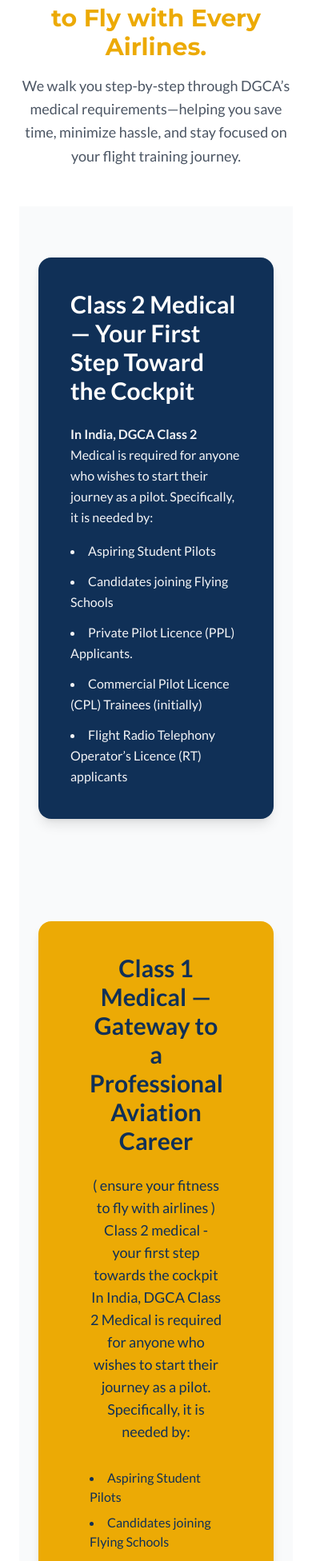
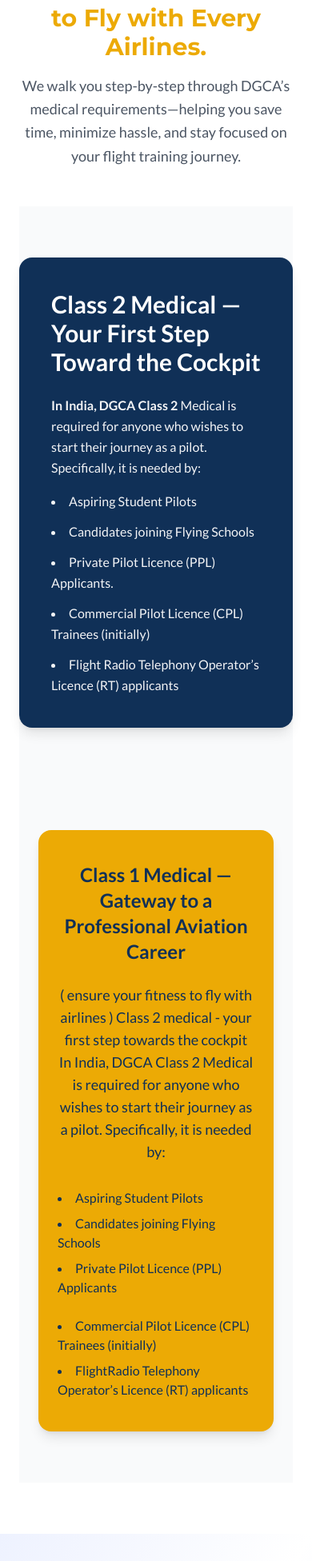
Before and after one commit to Ashish-Kaintura/starallianceaviation-, a React (Vite) app: page /class-12-medical in a window 390 px wide. Shown: the part 1131-3083 px from the top of the page at 80% size. Built offline with nearby package versions, Linux system fonts and the light colour scheme.

Commit message:
other banner

```diff
--- a/src/page/PilotTraning/ClassMedical.jsx
+++ b/src/page/PilotTraning/ClassMedical.jsx
@@ -84,7 +84,7 @@
         </div>
 
         {/* Class-2 Medical Section */}
-        <section className="px-6 py-16 bg-gray-50">
+        <section className="sm:px-6 py-16 bg-gray-50">
           <div className="max-w-6xl mx-auto bg-primary p-10 rounded-2xl shadow-lg hover:shadow-xl transition">
             <h3 className="text-3xl font-semibold text-white mb-6">
               Class 2 Medical — Your First Step Toward the Cockpit
@@ -123,10 +123,10 @@
 
         {/* 2 */}
         <section className="px-6 py-16 bg-gray-50">
-          <div className="max-w-6xl mx-auto bg-Secondary p-10 rounded-2xl shadow-lg hover:shadow-xl transition">
+          <div className="max-w-6xl mx-auto bg-Secondary py-10 rounded-2xl shadow-lg hover:shadow-xl transition">
             {/* Content */}
             <div className="relative z-10 max-w-5xl mx-auto px-6 text-primary text-center">
-              <h3 className="text-3xl md:text-4xl font-bold mb-6">
+              <h3 className="text-2xl sm:text-4xl font-bold mb-6">
                 Class 1 Medical — Gateway to a Professional Aviation Career
               </h3>
               <p className="max-w-3xl mx-auto text-lg mb-8">
--- a/src/page/PilotTraning/FLCRecencyFlying.jsx
+++ b/src/page/PilotTraning/FLCRecencyFlying.jsx
@@ -78,9 +78,9 @@
           </div>
         </div>
       </section>
-      <div className="flex justify-center py-4">
-        <div className=" max-w-6xl">
-          <h2 className="text-primary text-6xl font-bold mt-2 py-7 font-heading">
+      <div className="flex justify-center py-4 px-4 max-w-6xl mx-auto">
+        <div className="">
+          <h2 className="text-primary sm:text-6xl text-3xl font-bold mt-2 py-7 font-heading">
             Flight License Currency (FLC) & Recency Flying Programs
           </h2>
           <ul className=" list-disc font-sans  text-gray-700 text-justify">
--- a/src/page/cabincrewtraning/JobOrientedCC.jsx
+++ b/src/page/cabincrewtraning/JobOrientedCC.jsx
@@ -6,7 +6,7 @@
     window.scrollTo(0, 0);
   });
   return (
-    <div className="bg-white text-gray-800">
+    <div className="bg-white text-gray-800 ">
       {/* Hero Section */}
       <section
         style={{
@@ -14,7 +14,7 @@
           backgroundSize: "cover",
           backgroundPosition: "center",
         }}
-        className="text-white flex items-center justify-center h-[600px] relative"
+        className="text-white flex items-center justify-center sm:h-[600px] mt-[72px] sm:mt-0  relative"
       >
         <div className="absolute inset-0 bg-black/40"></div>
         <div className="relative z-10 max-w-6xl w-full mt-4 sm:mt-8">
```
Also changed, not shown: src/img/CabinCrew/job/1.jpg.
